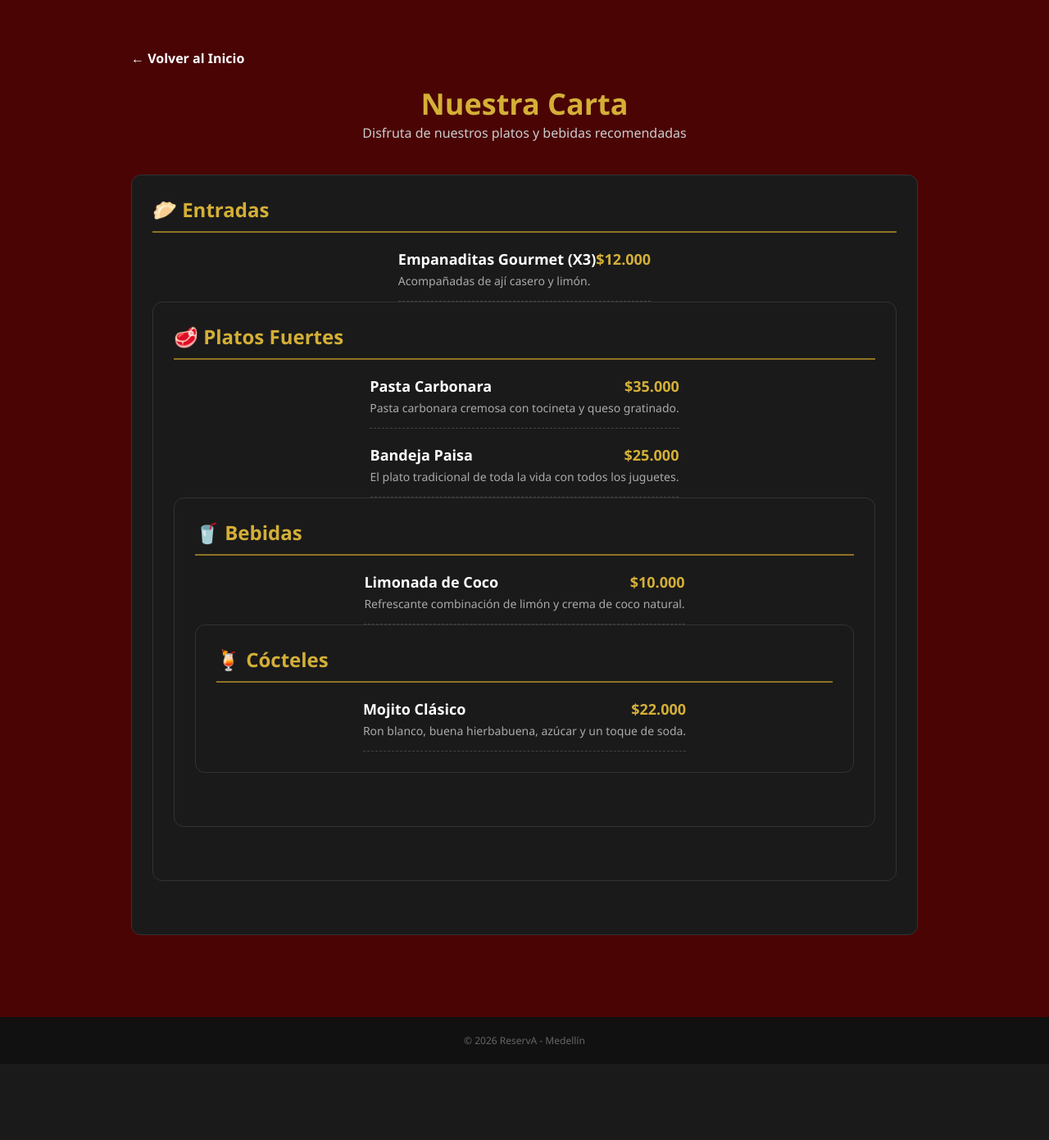
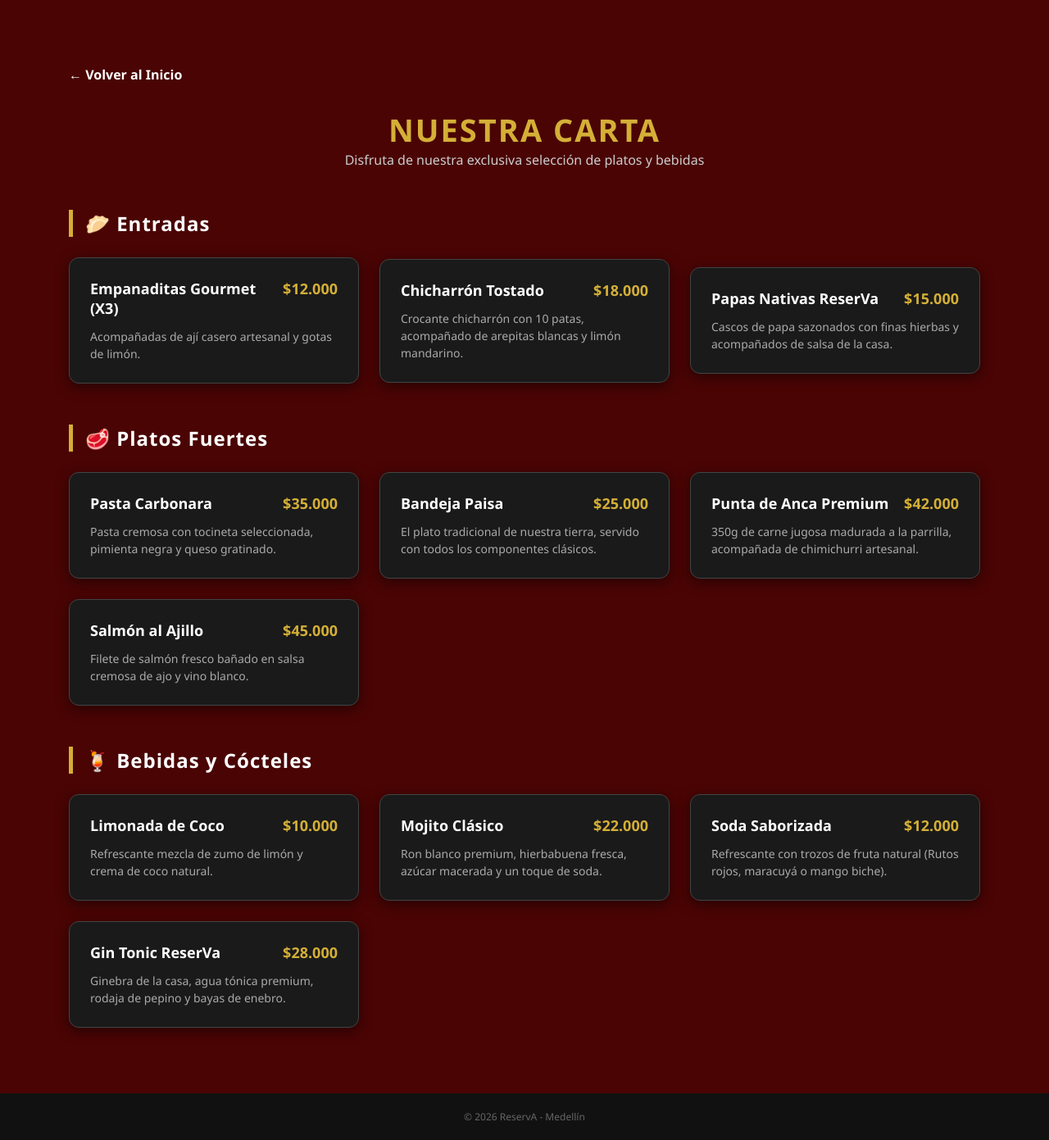
Before and after one commit to bryannwww/ReserVA, a Django app: page /menu/menu/ in a window 1280 px wide. Shown: the part 74-1465 px from the top of the page at 82% size. Before the commit the page ends 1348 px from the top, so only its background shows below. Run offline with Django 5.2, Linux system fonts and the light colour scheme; some libraries are stand-ins or nearby versions.

Commit message:
Cambios en Usuarios y Carta

```diff
--- a/menu/templates/menu/carta.html
+++ b/menu/templates/menu/carta.html
@@ -4,74 +4,114 @@
 {% block title %}Menú - ReserVa{% endblock %}
 
 {% block extra_css %}
+    <link rel="stylesheet" href="{% static 'css/menu.css' %}">
 {% endblock %}
 
 {% block content %}
-<div class="menu-landing-container" style="max-width: 1000px; margin: 0 auto; padding: 20px;">
+<div class="menu-page-container">
 
-    <a href="{% url 'inicio' %}" class="back-button-link" style="color: #ffffff; text-decoration: none; font-weight: bold;">← Volver al Inicio</a>
+    <a href="{% url 'inicio' %}" class="back-button-link">← Volver al Inicio</a>
 
-    <h1 style="color: #d4af37; text-align: center; margin-top: 20px; font-size: 36px;">Nuestra Carta</h1>
-    <p style="text-align: center; color: #ccc; margin-bottom: 40px;">Disfruta de nuestros platos y bebidas recomendadas</p>
+    <h1 class="menu-main-title">Nuestra Carta</h1>
+    <p class="menu-subtitle">Disfruta de nuestra exclusiva selección de platos y bebidas</p>
 
-    <section class="menu-section" style="margin-bottom: 40px; background: #1a1a1a; padding: 25px; border-radius: 12px; border: 1px solid #333;">
-        <h2 style="color: #d4af37; border-bottom: 2px solid #8f7325; padding-bottom: 10px; margin-bottom: 20px;">🥟 Entradas</h2>
-        <ul style="list-style: none; padding: 0; display: flex; flex-direction: column; gap: 20px;">
-            <li style="border-bottom: 1px dashed #444; padding-bottom: 15px;">
-                <div style="display: flex; justify-content: space-between; font-weight: bold; font-size: 18px;">
-                    <span>Empanaditas Gourmet (X3)</span>
-                    <span style="color: #d4af37;">$12.000</span>
+    <div class="menu-sections-wrapper">
+
+        <section>
+            <h2 class="category-title">🥟 Entradas</h2>
+            <ul class="dishes-grid">
+                <li class="dish-card">
+                    <div class="dish-header">
+                        <span class="dish-name">Empanaditas Gourmet (X3)</span>
+                        <span class="dish-price">$12.000</span>
                     </div>
-                <p style="color: #aaa; font-size: 14px; margin-top: 5px;">Acompañadas de ají casero y limón.</p>
+                    <p class="dish-description">Acompañadas de ají casero artesanal y gotas de limón.</p>
+                </li>
+                <li class="dish-card">
+                    <div class="dish-header">
+                        <span class="dish-name">Chicharrón Tostado</span>
+                        <span class="dish-price">$18.000</span>
+                    </div>
+                    <p class="dish-description">Crocante chicharrón con 10 patas, acompañado de arepitas blancas y limón mandarino.</p>
+                </li>
+                <li class="dish-card">
+                    <div class="dish-header">
+                        <span class="dish-name">Papas Nativas ReserVa</span>
+                        <span class="dish-price">$15.000</span>
+                    </div>
+                    <p class="dish-description">Cascos de papa sazonados con finas hierbas y acompañados de salsa de la casa.</p>
                 </li>
             </ul>
-    </</section>
+        </section>
 
-    <section class="menu-section" style="margin-bottom: 40px; background: #1a1a1a; padding: 25px; border-radius: 12px; border: 1px solid #333;">
-        <h2 style="color: #d4af37; border-bottom: 2px solid #8f7325; padding-bottom: 10px; margin-bottom: 20px;">🥩 Platos Fuertes</h2>
-        <ul style="list-style: none; padding: 0; display: flex; flex-direction: column; gap: 20px;">
-            <li style="border-bottom: 1px dashed #444; padding-bottom: 15px;">
-                <div style="display: flex; justify-content: space-between; font-weight: bold; font-size: 18px;">
-                    <span>Pasta Carbonara</span>
-                    <span style="color: #d4af37;">$35.000</span>
+        <section>
+            <h2 class="category-title">🥩 Platos Fuertes</h2>
+            <ul class="dishes-grid">
+                <li class="dish-card">
+                    <div class="dish-header">
+                        <span class="dish-name">Pasta Carbonara</span>
+                        <span class="dish-price">$35.000</span>
                     </div>
-                <p style="color: #aaa; font-size: 14px; margin-top: 5px;">Pasta carbonara cremosa con tocineta y queso gratinado.</p>
+                    <p class="dish-description">Pasta cremosa con tocineta seleccionada, pimienta negra y queso gratinado.</p>
                 </li>
-            <li style="border-bottom: 1px dashed #444; padding-bottom: 15px;">
-                <div style="display: flex; justify-content: space-between; font-weight: bold; font-size: 18px;">
-                    <span>Bandeja Paisa</span>
-                    <span style="color: #d4af37;">$25.000</span>
+                <li class="dish-card">
+                    <div class="dish-header">
+                        <span class="dish-name">Bandeja Paisa</span>
+                        <span class="dish-price">$25.000</span>
                     </div>
-                <p style="color: #aaa; font-size: 14px; margin-top: 5px;">El plato tradicional de toda la vida con todos los juguetes.</p>
+                    <p class="dish-description">El plato tradicional de nuestra tierra, servido con todos los componentes clásicos.</p>
+                </li>
+                <li class="dish-card">
+                    <div class="dish-header">
+                        <span class="dish-name">Punta de Anca Premium</span>
+                        <span class="dish-price">$42.000</span>
+                    </div>
+                    <p class="dish-description">350g de carne jugosa madurada a la parrilla, acompañada de chimichurri artesanal.</p>
+                </li>
+                <li class="dish-card">
+                    <div class="dish-header">
+                        <span class="dish-name">Salmón al Ajillo</span>
+                        <span class="dish-price">$45.000</span>
+                    </div>
+                    <p class="dish-description">Filete de salmón fresco bañado en salsa cremosa de ajo y vino blanco.</p>
                 </li>
             </ul>
-    </</section>
+        </section>
 
-    <section class="menu-section" style="margin-bottom: 40px; background: #1a1a1a; padding: 25px; border-radius: 12px; border: 1px solid #333;">
-        <h2 style="color: #d4af37; border-bottom: 2px solid #8f7325; padding-bottom: 10px; margin-bottom: 20px;">🥤 Bebidas</h2>
-        <ul style="list-style: none; padding: 0; display: flex; flex-direction: column; gap: 20px;">
-            <li style="border-bottom: 1px dashed #444; padding-bottom: 15px;">
-                <div style="display: flex; justify-content: space-between; font-weight: bold; font-size: 18px;">
-                    <span>Limonada de Coco</span>
-                    <span style="color: #d4af37;">$10.000</span>
+        <section>
+            <h2 class="category-title">🍹 Bebidas y Cócteles</h2>
+            <ul class="dishes-grid">
+                <li class="dish-card">
+                    <div class="dish-header">
+                        <span class="dish-name">Limonada de Coco</span>
+                        <span class="dish-price">$10.000</span>
                     </div>
-                <p style="color: #aaa; font-size: 14px; margin-top: 5px;">Refrescante combinación de limón y crema de coco natural.</p>
+                    <p class="dish-description">Refrescante mezcla de zumo de limón y crema de coco natural.</p>
+                </li>
+                <li class="dish-card">
+                    <div class="dish-header">
+                        <span class="dish-name">Mojito Clásico</span>
+                        <span class="dish-price">$22.000</span>
+                    </div>
+                    <p class="dish-description">Ron blanco premium, hierbabuena fresca, azúcar macerada y un toque de soda.</p>
+                </li>
+                <li class="dish-card">
+                    <div class="dish-header">
+                        <span class="dish-name">Soda Saborizada</span>
+                        <span class="dish-price">$12.000</span>
+                    </div>
+                    <p class="dish-description">Refrescante con trozos de fruta natural (Rutos rojos, maracuyá o mango biche).</p>
+                </li>
+                <li class="dish-card">
+                    <div class="dish-header">
+                        <span class="dish-name">Gin Tonic ReserVa</span>
+                        <span class="dish-price">$28.000</span>
+                    </div>
+                    <p class="dish-description">Ginebra de la casa, agua tónica premium, rodaja de pepino y bayas de enebro.</p>
                 </li>
             </ul>
-    </</section>
-
-    <section class="menu-section" style="margin-bottom: 40px; background: #1a1a1a; padding: 25px; border-radius: 12px; border: 1px solid #333;">
-        <h2 style="color: #d4af37; border-bottom: 2px solid #8f7325; padding-bottom: 10px; margin-bottom: 20px;">🍹 Cócteles</h2>
-        <ul style="list-style: none; padding: 0; display: flex; flex-direction: column; gap: 20px;">
-            <li style="border-bottom: 1px dashed #444; padding-bottom: 15px;">
-                <div style="display: flex; justify-content: space-between; font-weight: bold; font-size: 18px;">
-                    <span>Mojito Clásico</span>
-                    <span style="color: #d4af37;">$22.000</span>
-                </div>
-                <p style="color: #aaa; font-size: 14px; margin-top: 5px;">Ron blanco, buena hierbabuena, azúcar y un toque de soda.</p>
-            </li>
-        </ul>
-    </</section>
+        </section>
 
     </div>
+</div>
 {% endblock %}
--- /dev/null
+++ b/static/css/menu.css
@@ -0,0 +1,116 @@
+/* ========================================================
+   ESTILOS PREMIUM PARA LA CARTA - RESERVA
+   ======================================================== */
+
+.menu-page-container {
+    max-width: 1200px;
+    margin: 0 auto;
+    padding: 40px 20px;
+}
+
+/* Botón Volver */
+.back-button-link {
+    display: inline-block;
+    color: #ffffff;
+    text-decoration: none;
+    font-weight: bold;
+    margin-bottom: 20px;
+    transition: 0.3s;
+}
+
+.back-button-link:hover {
+    color: #d4af37;
+}
+
+/* Títulos principales */
+.menu-main-title {
+    color: #d4af37; /* Dorado ReserVa */
+    text-align: center;
+    font-size: 38px;
+    letter-spacing: 2px;
+    margin-top: 10px;
+    text-transform: uppercase;
+}
+
+.menu-subtitle {
+    text-align: center;
+    color: #ccc;
+    font-size: 16px;
+    margin-bottom: 50px;
+}
+
+/* Contenedor de las categorías */
+.menu-sections-wrapper {
+    display: flex;
+    flex-direction: column;
+    gap: 50px;
+}
+
+/* Título de cada sección (Entradas, Bebidas, etc.) */
+.category-title {
+    color: #ffffff;
+    font-size: 24px;
+    border-left: 5px solid #d4af37; /* Línea dorada vertical */
+    padding-left: 15px;
+    margin-bottom: 25px;
+    letter-spacing: 1px;
+}
+
+/* Grilla de platos responsive */
+.dishes-grid {
+    display: grid;
+    grid-template-columns: repeat(auto-fit, minmax(300px, 1fr));
+    gap: 25px;
+    padding: 0;
+    list-style: none;
+}
+
+/* Tarjeta individual de cada plato */
+.dish-card {
+    background: #1a1a1a; /* Fondo oscuro premium */
+    border: 1px solid #444;
+    border-radius: 12px;
+    padding: 25px;
+    display: flex;
+    flex-direction: column;
+    justify-content: space-between;
+    transition: all 0.3s ease;
+    box-shadow: 0 4px 15px rgba(0, 0, 0, 0.5);
+}
+
+/* Efecto de elevación e iluminación al pasar el mouse */
+.dish-card:hover {
+    transform: translateY(-5px);
+    border-color: #d4af37; /* El borde cambia a dorado */
+    box-shadow: 0 8px 25px rgba(212, 175, 55, 0.2);
+}
+
+/* Cabecera del plato (Nombre y Precio) */
+.dish-header {
+    display: flex;
+    justify-content: space-between;
+    align-items: flex-start;
+    gap: 15px;
+    margin-bottom: 12px;
+}
+
+.dish-name {
+    color: #ffffff;
+    font-size: 18px;
+    font-weight: bold;
+}
+
+.dish-price {
+    color: #d4af37;
+    font-size: 18px;
+    font-weight: bold;
+    white-space: nowrap;
+}
+
+/* Descripción del plato */
+.dish-description {
+    color: #aaaaaa;
+    font-size: 14px;
+    line-height: 1.5;
+    margin: 0;
+}
--- a/templates/base.html
+++ b/templates/base.html
@@ -6,6 +6,10 @@
     <meta name="viewport" content="width=device-width, initial-scale=1.0">
     <title>{% block title %}ReservA{% endblock %}</title>
     <link rel="stylesheet" href="{% static 'css/base.css' %}">
+
+    {% block extra_css %}
+    {% endblock %}
+
     <script src="https://cdn.jsdelivr.net/npm/sweetalert2@11"></script>
 </head>
 <body class="dark-theme">
@@ -19,16 +23,14 @@
             <ul class="nav-links">
                 <li><a href="{% url 'inicio' %}">Inicio</a></li>
                 <li><a href="{% url 'ver_carta' %}">Menú</a></li>
-
                 <li><a href="{% url 'crear_reserva' %}" class="btn-reserva">Reservar</a></li>
 
                 {% if request.session.logueado %}
                     <li><a href="{% url 'mis_reservas' %}">Mis Reservas</a></li>
                     <li>
-                <span style="color: white;">{{ request.session.logueado.nombre }}</span>
+                        <span style="color: white; margin-right: 10px;">{{ request.session.logueado.nombre }}</span>
                         <a href="{% url 'cerrar_sesion' %}" class="btn-registro">Logout</a>
                     </li>
-
                 {% else %}
                     <li><a href="{% url 'iniciar_sesion' %}">Entrar</a></li>
                     <li><a href="{% url 'crear_usuario' %}" class="btn-registro">Registro</a></li>
@@ -45,22 +47,20 @@
     <footer class="pie-pagina">
         <p>&copy; 2026 ReservA - Medellín</p>
     </footer>
+
     {% if messages %}
         <script>
             {% for message in messages %}
                 Swal.fire({
                     title: "¡Excelente!",
                     text: "{{ message }}",
-                    icon: "{{ message.tags }}", // Django mapea 'success' automáticamente con el icono verde
-                    confirmButtonColor: "#8f7325", // El color dorado de ReserVa para el botón
-                    background: "#1a1a1a", // Fondo oscuro combinando con tu app
-                    color: "#ffffff" // Texto blanco
+                    icon: "{{ message.tags }}",
+                    confirmButtonColor: "#8f7325",
+                    background: "#1a1a1a",
+                    color: "#ffffff"
                 });
             {% endfor %}
         </script>
     {% endif %}
 </body>
-
-</body>
-<script src="https://cdn.jsdelivr.net/npm/sweetalert2@11"></script>
 </html>
```
Also changed, not shown: landing/templates/landing/landing.html (+4 -4 lines), reservas/models.py (+21 -0 lines), reservas/templates/reservas/editar_reserva.html (+27 -23 lines), reservas/templates/reservas/formulario_reserva.html (+14 -4 lines), reservas/views.py (+23 -8 lines), db.sqlite3, reservas/migrations/0002_plato_reserva_estado_platoreserva.py (added). Lines whose indentation alone changed are shown as unchanged.
